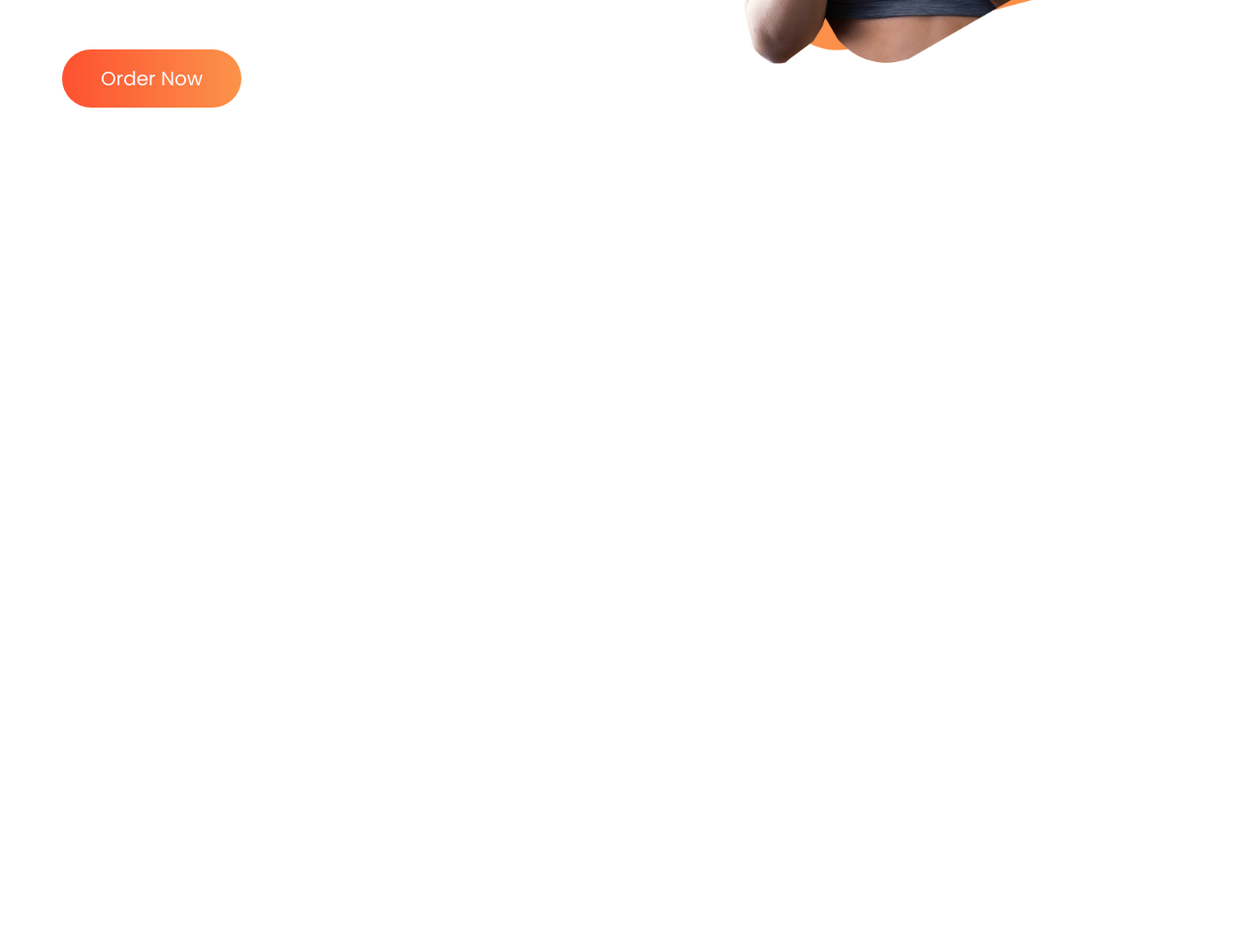
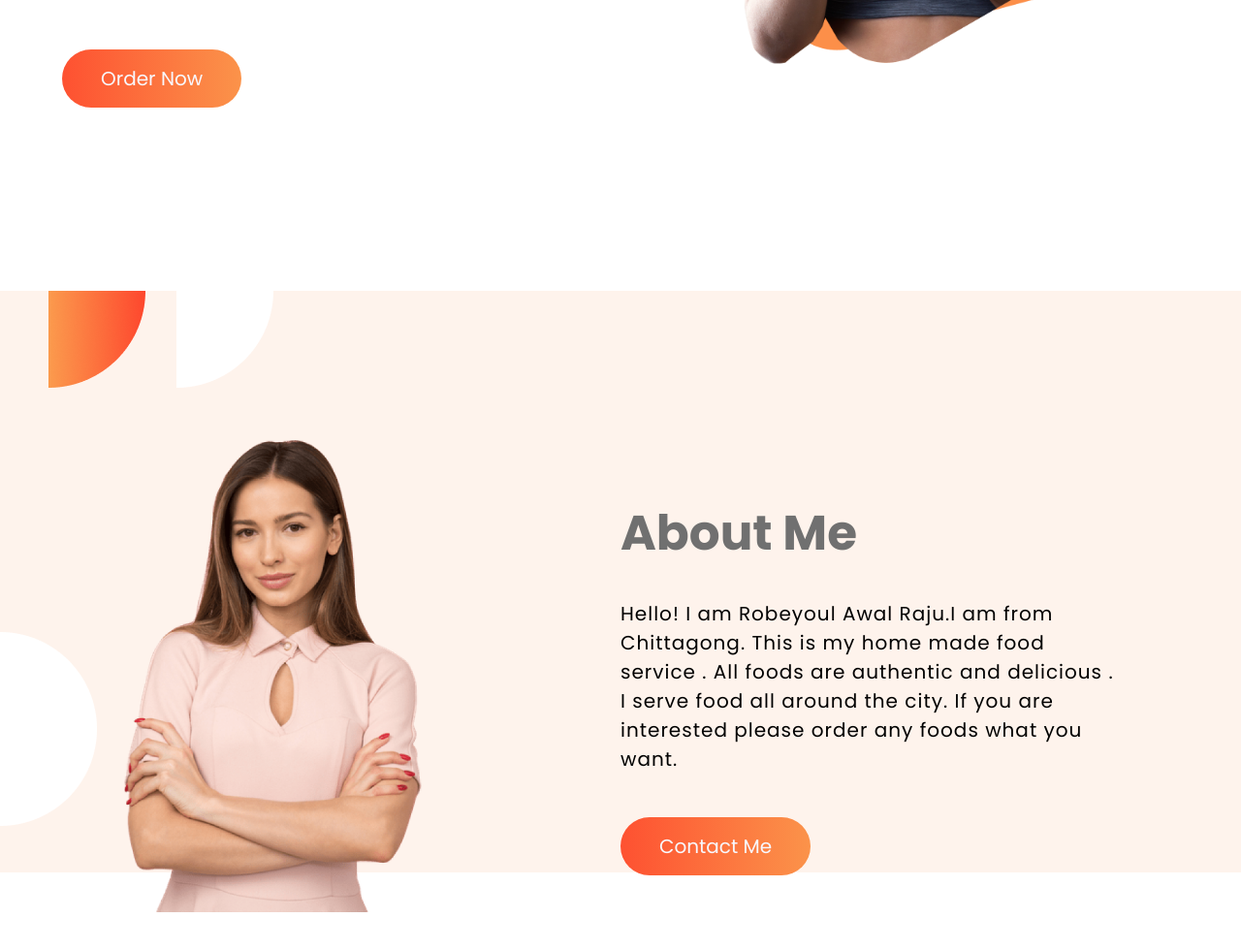
Before and after one commit to ra-raju/Raju-s-Foods-Home, a plain HTML site: page index.html in a window 1280 px wide. Shown: the part 778-1758 px from the top of the page at 97% size. Before the commit the page ends 1078 px from the top, so only its background shows below. Drawn offline with Linux system fonts and the light colour scheme.

Commit message:
about section finish

```diff
--- a/index.html
+++ b/index.html
@@ -17,6 +17,7 @@
   </head>
   <body>
     <div class="container">
+      <!-- navbar start -->
       <nav class="navbar">
         <ul>
           <li><a href="">home</a></li>
@@ -25,6 +26,9 @@
           <li><a href="">contact</a></li>
         </ul>
       </nav>
+      <!-- navbar start -->
+
+      <!-- hero section start -->
 
       <section class="hero__section">
         <div class="hero__section--text">
@@ -36,12 +40,35 @@
             delicious food for you!
           </p>
 
-          <a href="" target="_blank">order now</a>
+          <a href="" target="_blank" class="btn">order now</a>
         </div>
         <div class="hero__section--img">
           <img src="./images/hero.png" alt="" />
         </div>
       </section>
+      <!-- hero section end -->
+
+      <!-- about section start -->
+
+      <section class="about__section">
+        <div class="about__section--img">
+          <img src="./images/Person Image.png" alt="" />
+        </div>
+
+        <div class="about__section--text">
+          <h1>about me</h1>
+          <p>
+            Hello! I am Robeyoul Awal Raju.I am from Chittagong. This is my home
+            made food service . All foods are authentic and delicious . I serve
+            food all around the city. If you are interested please order any
+            foods what you want.
+          </p>
+
+          <a href="" target="_blank" class="contact--btn btn"> contact me </a>
+        </div>
+      </section>
+
+      <!-- about section end -->
     </div>
   </body>
 </html>
--- a/style.css
+++ b/style.css
@@ -76,7 +76,7 @@ body {
   color: #575757;
 }
 
-.hero__section--text a {
+.btn {
   font-size: 2rem;
   font-weight: 500;
   color: ghostwhite;
@@ -99,3 +99,40 @@ body {
 .hero__section--img img {
   width: 100%;
 }
+
+/* about section start */
+.about__section {
+  height: 100vh;
+  width: 100vw;
+  display: flex;
+  justify-content: center;
+  align-items: center;
+  background-image: url(./images/7.png);
+  background-repeat: no-repeat;
+}
+
+.about__section--img {
+  width: 40%;
+}
+
+.about__section--img img {
+  width: 60%;
+}
+
+.about__section--text {
+  width: 40%;
+}
+.about__section--text h1 {
+  font-size: 5rem;
+  text-transform: capitalize;
+  color: #707070;
+  font-weight: 900;
+  margin-bottom: 3rem;
+}
+
+.about__section--text p {
+  font-size: 2rem;
+  letter-spacing: 0.1rem;
+  margin-bottom: 6rem;
+}
+/* about section end */
```
